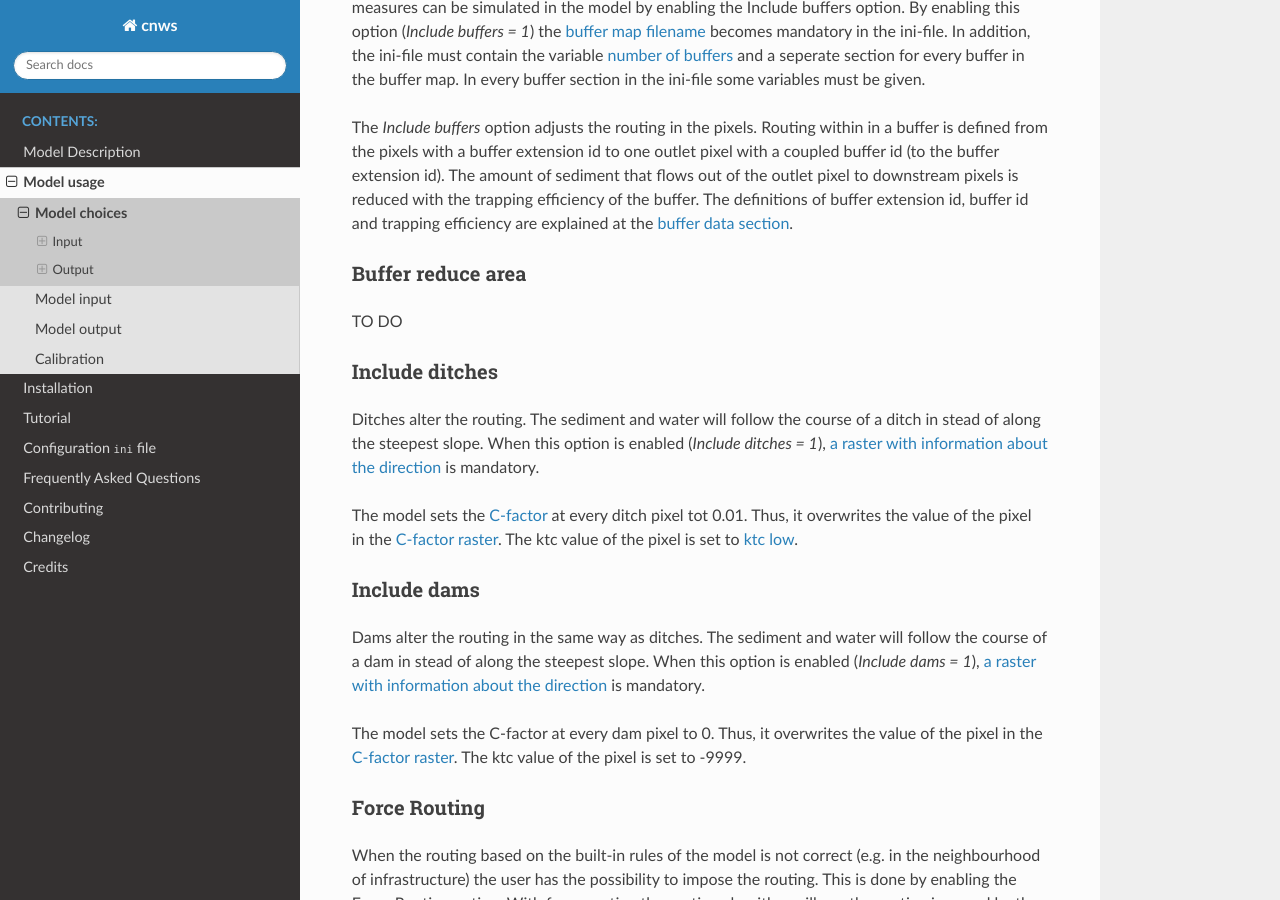
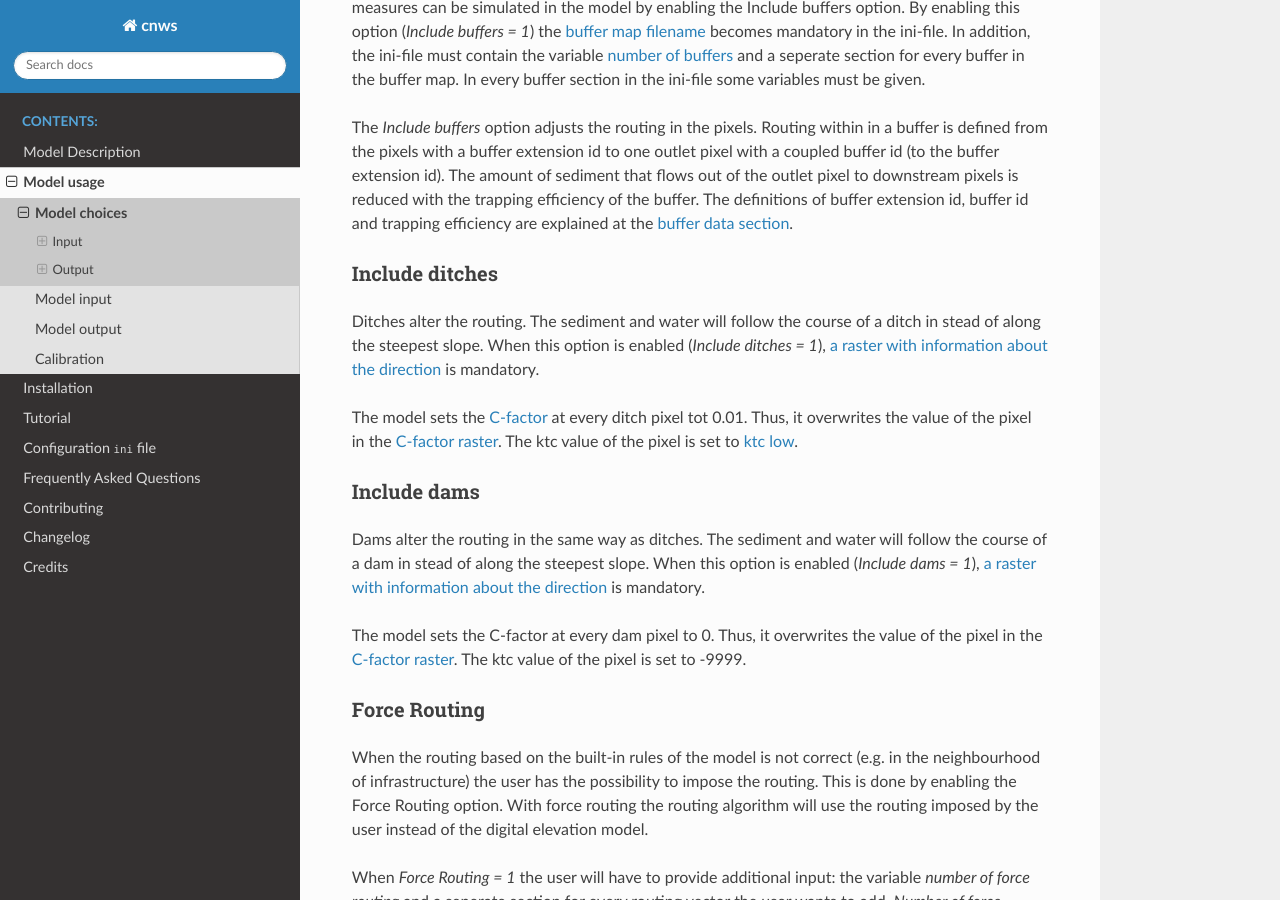
Before and after one commit to watem-sedem/watem-sedem, a Sphinx documentation site: the page built from docs/choices.rst, in a window 1280 px wide and 900 px high, scrolled down 5516 px. Built offline with Sphinx 7.4.7 and the Read the Docs theme 2.0.0, drawn with Linux system fonts in a browser that asks for light colours.

Commit message:
Update 'docs/choices.rst'
Buffer reduce area is not found as a boolean in the current cn-ws code, thus I suggest to remove it  from the docs

```diff
--- a/docs/choices.rst
+++ b/docs/choices.rst
@@ -300,13 +300,6 @@ reduced with the trapping efficiency of the buffer. The definitions of buffer
 extension id, buffer id and trapping efficiency are explained at the
 :ref:`buffer data section <bufferdata>`.
 
-.. _bufferreduce:
-
-Buffer reduce area
-##################
-
-TO DO
-
 .. _includeditches:
 
 Include ditches
```
